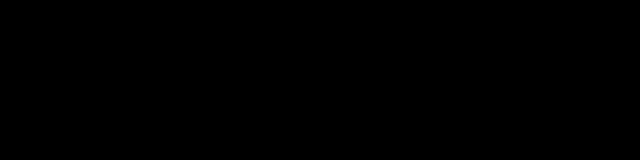
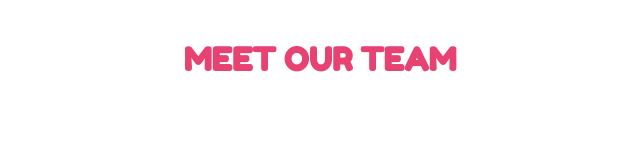
Before and after one commit to vitodepi16/html-css-float-cards, a plain HTML site: page index.html in a window 1280 px wide. Shown: the whole page, without its empty margins (320-960 px from the left). Drawn offline with Linux system fonts and the light colour scheme; files that its build step writes are made by us from their sources.

Commit message:
add title e rule in index e csss

```diff
--- a/css/style.css
+++ b/css/style.css
@@ -1,9 +1,31 @@
-*{
+* {
     margin: 0;
     padding: 0;
     box-sizing: border-box;
+    font-style: ;
+    font-family: 'Fredoka One', cursive;
 }
 
-body{
-    background-color: black;
+:root {
+    --title: #E74272;
+    --bgbox: #000000;
+    --link: #03aaf7;
+    --textw: #ffffff;
 }
+
+body {
+    background-color: var(--textw);
+
+}
+
+.conteiner {
+    width: 80%;
+    margin: auto;
+
+}
+
+h1 {
+    color: var(--title);
+    text-align: center;
+    padding-top: 2.5rem;
+}
--- a/index.html
+++ b/index.html
@@ -1,13 +1,22 @@
 <!DOCTYPE html>
 <html lang="en">
+
 <head>
     <meta charset="UTF-8">
     <meta http-equiv="X-UA-Compatible" content="IE=edge">
     <meta name="viewport" content="width=device-width, initial-scale=1.0">
-    <link rel="stylesheet" href="style.css">
+    <link rel="preconnect" href="https://fonts.googleapis.com">
+    <link rel="preconnect" href="https://fonts.gstatic.com" crossorigin>
+    <link href="https://fonts.googleapis.com/css2?family=Fredoka+One&display=swap" rel="stylesheet">
+    <link rel="stylesheet" href="./css/style.css">
     <title>Floatin cards</title>
 </head>
+
 <body>
+    <header class="conteiner">
+        <h1> MEET OUR TEAM</h1>
+    </header>
 
 </body>
+
 </html>
```
